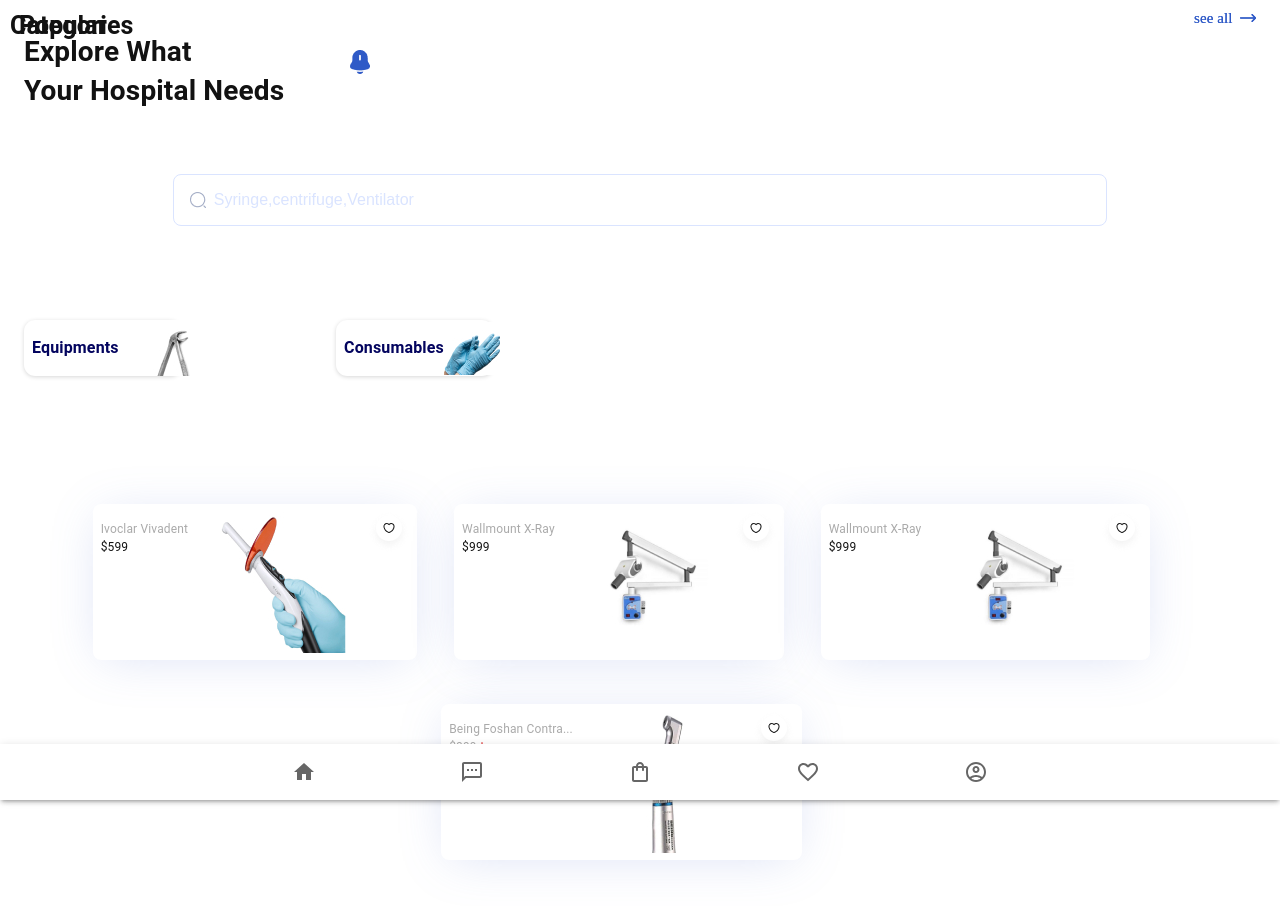
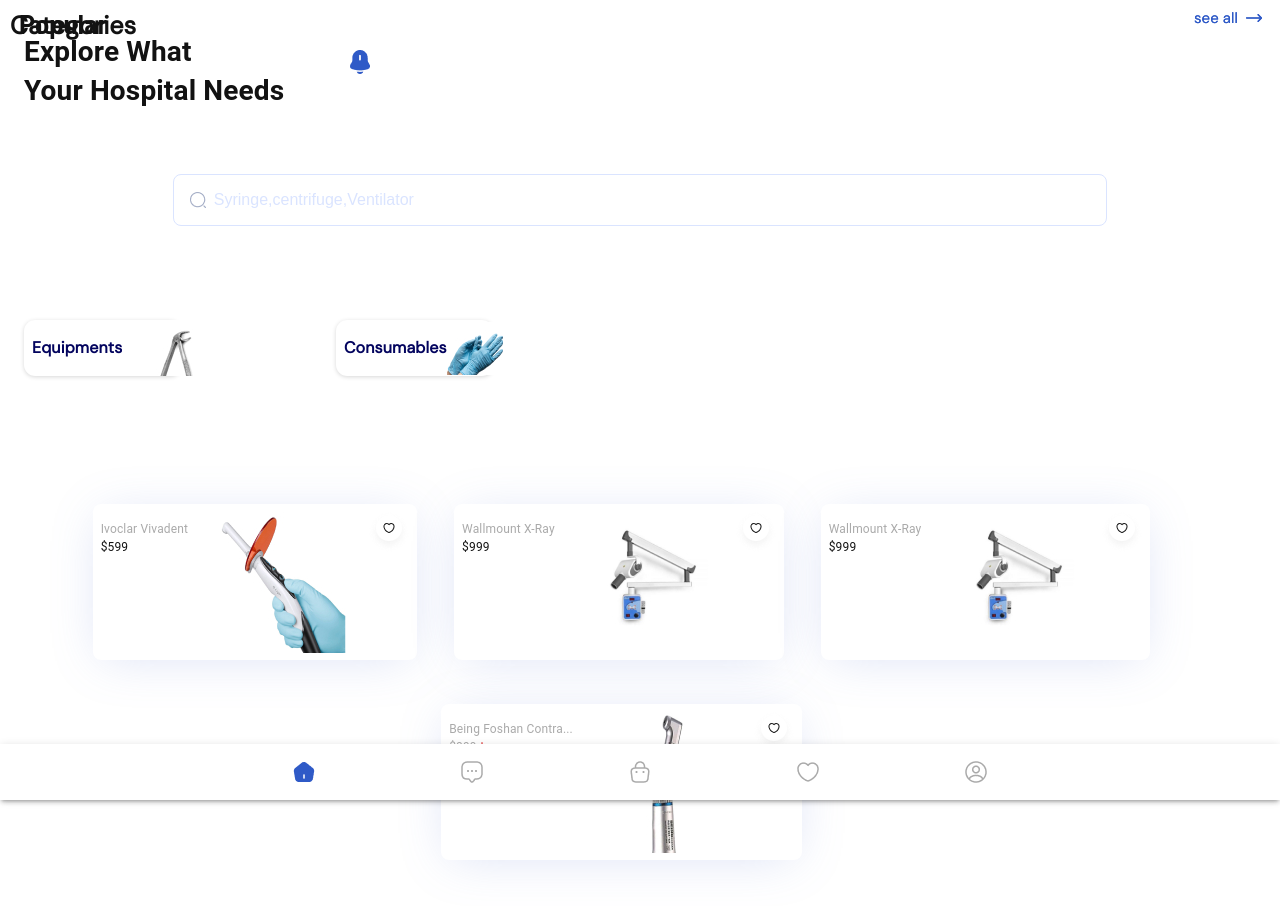
Before and after one commit to SoumyadeepAmaze/medikaUI, a React (Create React App) app: page / in a window 1280 px wide. Shown: the top 906 px of the page. Built offline with nearby package versions, Linux system fonts and the light colour scheme.

Commit message:
Add font and navigation icons

```diff
--- a/public/index.html
+++ b/public/index.html
@@ -15,6 +15,9 @@
       user's mobile device or desktop. See https://developers.google.com/web/fundamentals/web-app-manifest/
     -->
     <link rel="manifest" href="%PUBLIC_URL%/manifest.json" />
+    <style>
+      @import url('https://fonts.googleapis.com/css2?family=DM+Sans&display=swap');
+    </style>
     <!--
       Notice the use of %PUBLIC_URL% in the tags above.
       It will be replaced with the URL of the `public` folder during the build.
--- a/src/components/Index.js
+++ b/src/components/Index.js
@@ -16,6 +16,11 @@ import SmsOutlinedIcon from '@mui/icons-material/SmsOutlined';
 import FavoriteBorderOutlinedIcon from '@mui/icons-material/FavoriteBorderOutlined';
 import AccountCircleOutlinedIcon from '@mui/icons-material/AccountCircleOutlined';
 import Paper from '@mui/material/Paper';
+import home from '../assets/HomeIcon.png'
+import chatIcon from '../assets/ChatIcon.png'
+import cart from '../assets/CartIcon.png'
+import wishlist from '../assets/WishlistIcon.png'
+import profile from '../assets/ProfileIcon.png'
 
 
 const  Index = () => {
@@ -64,11 +69,11 @@ const  Index = () => {
         <BottomNavigation
           showLabels
         >
-          <BottomNavigationAction icon={<HomeIcon />} />
-          <BottomNavigationAction icon={<SmsOutlinedIcon />} />
-          <BottomNavigationAction icon={<ShoppingBagOutlinedIcon />} />
-          <BottomNavigationAction icon={<FavoriteBorderOutlinedIcon />} />
-          <BottomNavigationAction icon={<AccountCircleOutlinedIcon />} />
+          <BottomNavigationAction icon={<img src={home} alt='home'/>} />
+          <BottomNavigationAction icon={<img src={chatIcon} alt='chatIcon'/>} />
+          <BottomNavigationAction icon={<img src={cart} alt='cart'/>} />
+          <BottomNavigationAction icon={<img src={wishlist} alt='wishlist'/>} />
+          <BottomNavigationAction icon={<img src={profile} alt='profile'/>} />
         </BottomNavigation>
       </Paper>
       </Box>
--- a/src/scss/_categories.scss
+++ b/src/scss/_categories.scss
@@ -1,3 +1,5 @@
+
+
 .categories-container {
   margin-top: 15px;
   .container {
@@ -10,6 +12,7 @@
       margin-bottom: 14px;
       text-align: center;
       h2 {
+        font-family: 'DM Sans', sans-serif;
         position: absolute;
         padding-top: 5px;
         width: 106px;
@@ -42,7 +45,8 @@
         right: 16px;
         top: 10px;
 
-        font-family: 'DM Sans';
+        // font-family: 'DM Sans';
+        font-family: 'DM Sans', sans-serif;
         font-style: normal;
         font-weight: 400;
         font-size: 15px;
@@ -60,6 +64,8 @@
       grid-template-columns: repeat(2, 1fr);
       width: 100%;
       gap: 1rem;
+      font-family: 'DM Sans', sans-serif;
+
       .category {
         display: flex;
         // flex-direction: column;
```
